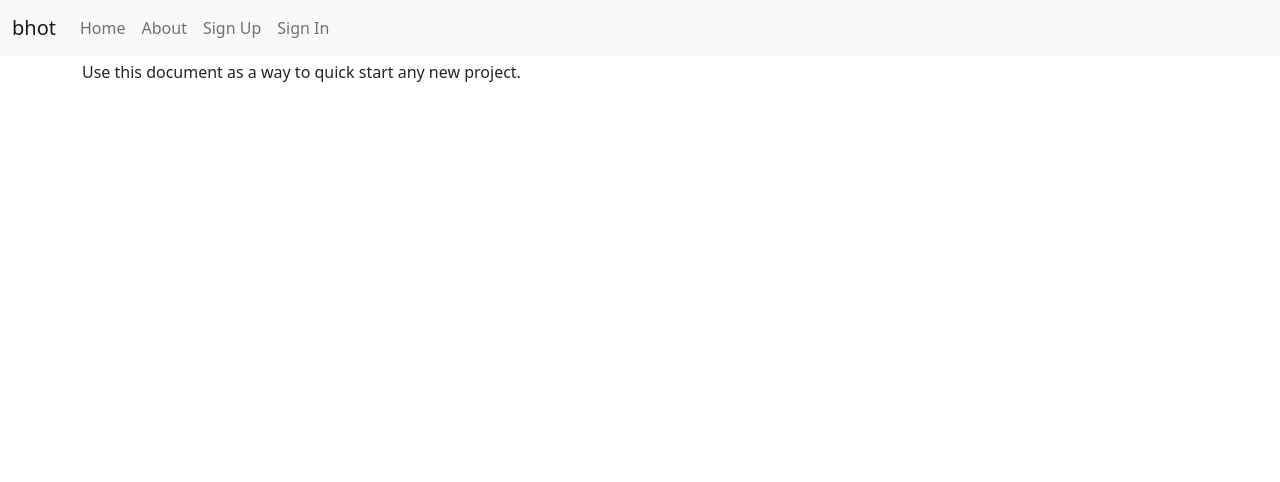
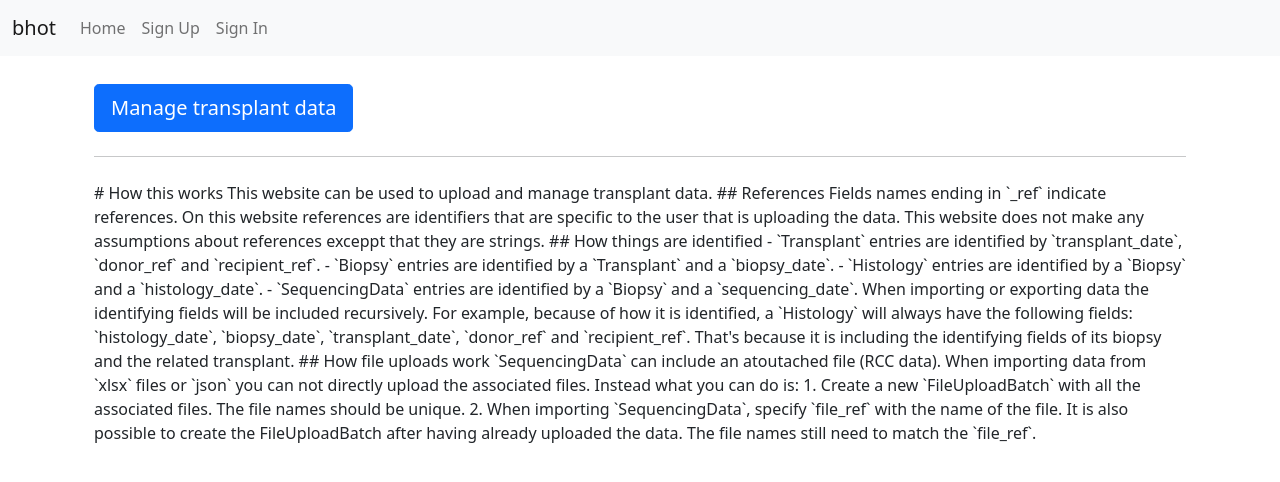
Before and after one commit to dinovski/ICDOT, a Django app: template bhot/templates/pages/home.html in a window 1280 px wide. Shown: the top 482 px of the page. Run offline with Django 3.2, Linux system fonts and the light colour scheme; the template is opened without the code that fills it, so the values that code supplies are empty; some libraries are stand-ins or nearby versions.

Commit message:
Add basic in-app documentation.

```diff
--- a/bhot/templates/base.html
+++ b/bhot/templates/base.html
@@ -48,10 +48,10 @@
               <li class="nav-item active">
                 <a class="nav-link" href="{% url 'home' %}">Home <span class="visually-hidden">(current)</span></a>
               </li>
-              <li class="nav-item">
-                <a class="nav-link" href="{% url 'about' %}">About</a>
-              </li>
               {% if request.user.is_authenticated %}
+                <li class="nav-item">
+                  <a class="nav-link" href="{% url 'admin:app_list' 'transplants' %}">Transplants</a>
+                </li>
                 <li class="nav-item">
                   {# URL provided by django-allauth/account/urls.py #}
                   <a class="nav-link" href="{% url 'users:detail' request.user.username  %}">{% translate "My Profile" %}</a>
--- a/bhot/templates/pages/home.html
+++ b/bhot/templates/pages/home.html
@@ -1 +1,25 @@
 {% extends "base.html" %}
+{% load markup %}
+{% load custom_tags %}
+
+{% block content %}
+<div class="container">
+
+  <div class="row">
+    <div class="col-sm-12">
+
+      <div class="jumbotron  my-4">
+        <p class="lead">
+          <a class="btn btn-primary btn-lg" href="{% url 'admin:app_list' 'transplants' %}" role=buton>Manage transplant data</a>
+        </p>
+        <hr class="my-4">
+      </div>
+
+      {% read_file 'transplants/overview.md' as source %}
+      {{ source | markdown:"safe" }}
+
+    </div>
+  </div>
+
+</div>
+{% endblock %}
--- /dev/null
+++ b/bhot/templates/transplants/overview.md
@@ -0,0 +1,40 @@
+# How this works
+
+This website can be used to upload and manage transplant data.
+
+## References
+
+Fields names ending in `_ref` indicate references.
+
+On this website references are identifiers that are specific to the user
+that is uploading the data. This website does not make any assumptions
+about references exceppt that they are strings.
+
+## How things are identified
+
+- `Transplant` entries are identified by `transplant_date`, `donor_ref` and `recipient_ref`.
+- `Biopsy` entries are identified by a `Transplant` and a `biopsy_date`.
+- `Histology` entries are identified by a `Biopsy` and a `histology_date`.
+- `SequencingData` entries are identified by a `Biopsy` and a `sequencing_date`.
+
+When importing or exporting data the identifying fields will be
+included recursively. For example, because of how it is identified, a
+`Histology` will always have the following fields: `histology_date`,
+`biopsy_date`, `transplant_date`, `donor_ref` and `recipient_ref`.
+That's because it is including the identifying fields of its biopsy
+and the related transplant.
+
+## How file uploads work
+
+
+`SequencingData` can include an atoutached file (RCC data). When
+importing data from `xlsx` files or `json` you can not directly upload
+the associated files. Instead what you can do is:
+
+  1. Create a new `FileUploadBatch` with all the associated files. The
+     file names should be unique.
+  2. When importing `SequencingData`, specify `file_ref` with the name
+     of the file.
+
+It is also possible to create the FileUploadBatch after having already
+uploaded the data. The file names still need to match the `file_ref`.
--- /dev/null
+++ b/bhot/templatetags/custom_tags.py
@@ -0,0 +1,21 @@
+from django import template
+from django.template import TemplateDoesNotExist
+
+register = template.Library()
+
+
+@register.simple_tag(takes_context=True)
+def read_file(context, template_name):
+    """
+    Load a text file using the template loader
+
+    Example: {% read_file 'admin_doc/pages/about.md' as source %}
+    """
+
+    for loader in context.template.engine.template_loaders:
+        try:
+            return loader.get_template(template_name).source
+        except TemplateDoesNotExist:
+            pass
+    else:
+        raise TemplateDoesNotExist(template_name)
--- a/bhot/transplants/resources.py
+++ b/bhot/transplants/resources.py
@@ -8,7 +8,6 @@
 # Because of django_scopes being in effect we do not need to add
 # the user to the id_fields, it will be scoped to the current user,
 # this is actually what we want.
-# TODO: Write some tests for this!
 
 
 class TransplantResource(ModelResourceWithMultiFieldImport):
--- a/config/settings/base.py
+++ b/config/settings/base.py
@@ -75,8 +75,8 @@
     "allauth",
     "allauth.account",
     "allauth.socialaccount",
-    "django_tables2",
     "import_export",
+    "django_markwhat",
 ]
 LOCAL_APPS = [
     "bhot.users",
@@ -190,6 +190,9 @@
                 "django.template.context_processors.tz",
                 "django.contrib.messages.context_processors.messages",
             ],
+            "libraries": {
+                "custom_tags": "bhot.templatetags.custom_tags",
+            },
         },
     }
 ]
--- a/config/urls.py
+++ b/config/urls.py
@@ -7,9 +7,6 @@
 
 urlpatterns = [
     path("", TemplateView.as_view(template_name="pages/home.html"), name="home"),
-    path(
-        "about/", TemplateView.as_view(template_name="pages/about.html"), name="about"
-    ),
     # Django Admin, use {% url 'admin:index' %}
     path(settings.ADMIN_URL, admin.site.urls),
     # User management
--- a/requirements/base.txt
+++ b/requirements/base.txt
@@ -5,6 +5,7 @@
 whitenoise==5.3.0  # https://github.com/evansd/whitenoise
 redis==3.5.3  # https://github.com/redis/redis-py
 hiredis==2.0.0  # https://github.com/redis/hiredis-py
+markdown==3.3.6  # https://github.com/Python-Markdown/markdown
 
 # Django
 # ------------------------------------------------------------------------------
@@ -19,3 +20,4 @@
 django-tables2==2.4.1  # https://github.com/jieter/django-tables2
 django-import-export==2.7.0  # https://github.com/django-import-export/django-import-export
 django-admin-interface==0.18.3  # https://github.com/fabiocaccamo/django-admin-interface
+django-markwhat==1.6.2  # https://github.com/Alir3z4/django-markwhat
```
Also changed, not shown: 2 other files.
